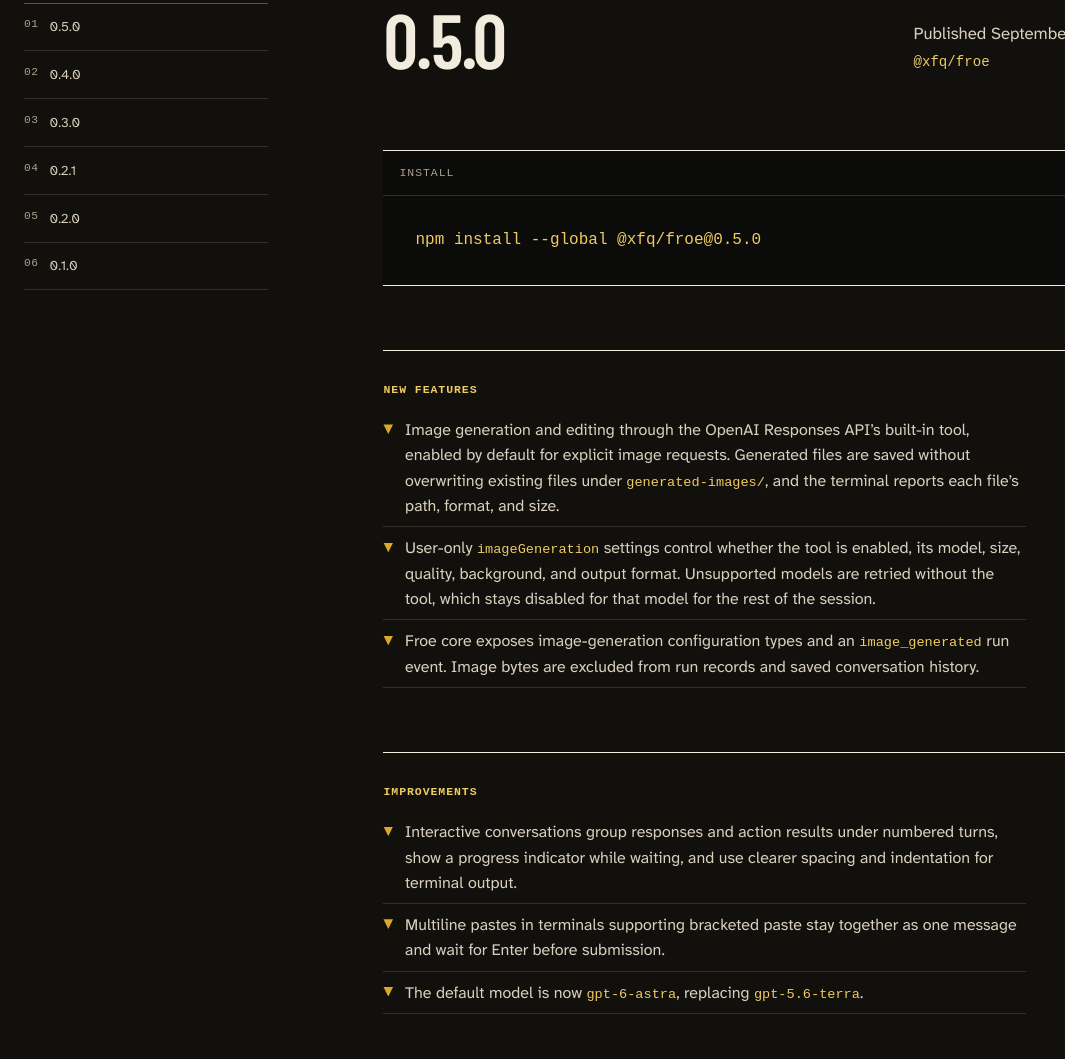
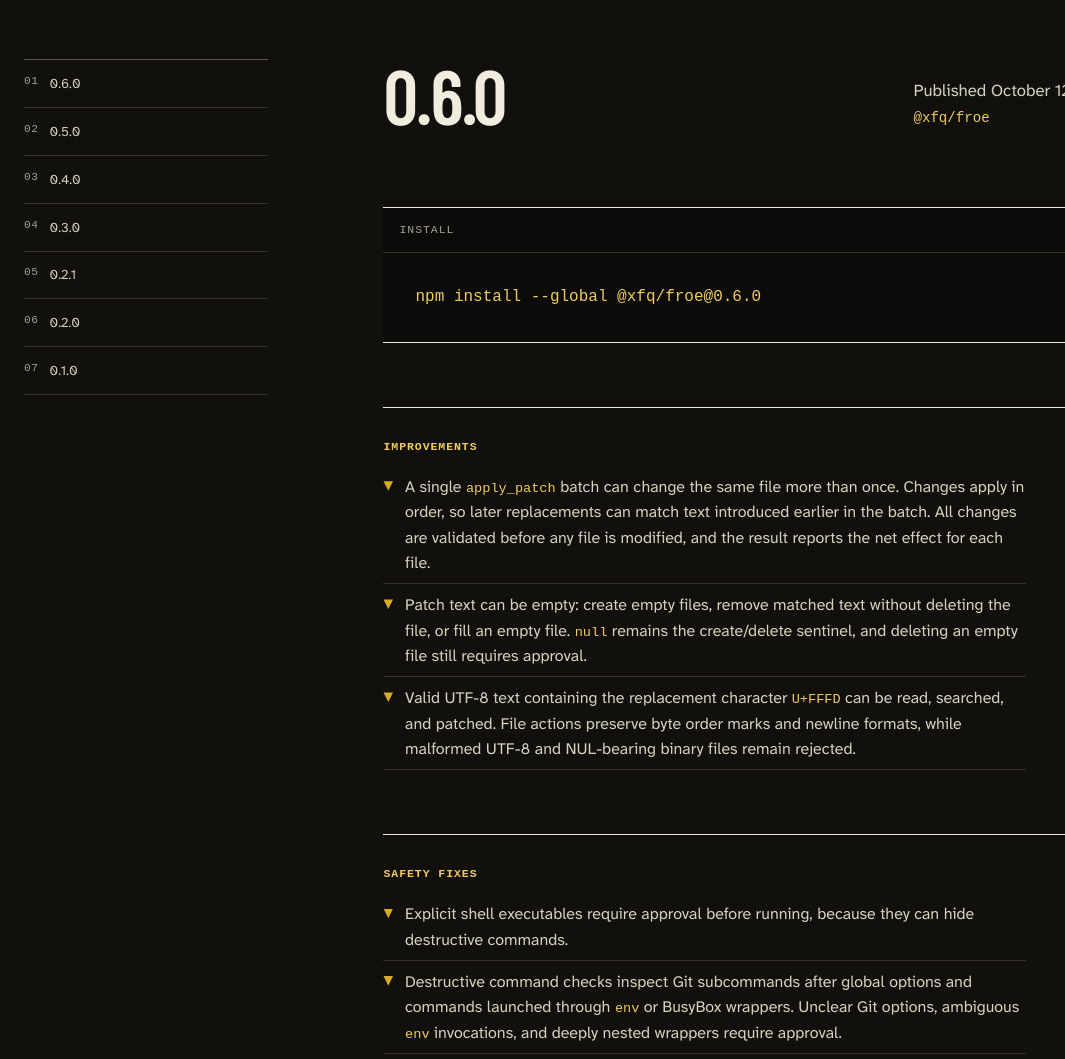
Before and after one commit to xfq/froe, a website: page site/changelog.html in a window 1280 px wide. Shown: the part 853-1912 px from the top of the page, without its empty margins (0-1065 px from the left). Drawn offline with Linux system fonts and the light colour scheme.

Commit message:
chore: release v0.6.0

```diff
--- a/package.json
+++ b/package.json
@@ -1,6 +1,6 @@
 {
   "name": "@xfq/froe",
-  "version": "0.5.0",
+  "version": "0.6.0",
   "description": "An inspectable coding agent for work in a codebase.",
   "private": false,
   "publishConfig": {
--- a/site/changelog.html
+++ b/site/changelog.html
@@ -60,6 +60,7 @@
           <nav class="reference-index" aria-label="On this page">
             <p>On this page</p>
             <ol>
+              <li><a href="#v0-6-0">0.6.0</a></li>
               <li><a href="#v0-5-0">0.5.0</a></li>
               <li><a href="#v0-4-0">0.4.0</a></li>
               <li><a href="#v0-3-0">0.3.0</a></li>
@@ -73,15 +74,73 @@
 
       <div class="shell reference-layout">
         <aside class="reference-rail" aria-label="Release versions">
-          <a href="#v0-5-0">01 <span>0.5.0</span></a>
-          <a href="#v0-4-0">02 <span>0.4.0</span></a>
-          <a href="#v0-3-0">03 <span>0.3.0</span></a>
-          <a href="#v0-2-1">04 <span>0.2.1</span></a>
-          <a href="#v0-2-0">05 <span>0.2.0</span></a>
-          <a href="#v0-1-0">06 <span>0.1.0</span></a>
+          <a href="#v0-6-0">01 <span>0.6.0</span></a>
+          <a href="#v0-5-0">02 <span>0.5.0</span></a>
+          <a href="#v0-4-0">03 <span>0.4.0</span></a>
+          <a href="#v0-3-0">04 <span>0.3.0</span></a>
+          <a href="#v0-2-1">05 <span>0.2.1</span></a>
+          <a href="#v0-2-0">06 <span>0.2.0</span></a>
+          <a href="#v0-1-0">07 <span>0.1.0</span></a>
         </aside>
 
         <div class="reference-content">
+          <section class="reference-section" id="v0-6-0">
+            <div class="reference-heading">
+              <h2>0.6.0</h2>
+              <p>
+                Published <time datetime="2026-10-12">October 12, 2026</time>
+                &middot; npm package <code>@xfq/froe</code>
+              </p>
+            </div>
+
+            <div class="usage-terminal" aria-label="Install Froe 0.6.0">
+              <span>Install</span>
+              <code>npm install --global @xfq/froe@0.6.0</code>
+            </div>
+
+            <div class="release-list">
+              <h3>Improvements</h3>
+              <ul>
+                <li>
+                  A single <code>apply_patch</code> batch can change the same
+                  file more than once. Changes apply in order, so later
+                  replacements can match text introduced earlier in the batch.
+                  All changes are validated before any file is modified, and
+                  the result reports the net effect for each file.
+                </li>
+                <li>
+                  Patch text can be empty: create empty files, remove matched
+                  text without deleting the file, or fill an empty file.
+                  <code>null</code> remains the create/delete sentinel, and
+                  deleting an empty file still requires approval.
+                </li>
+                <li>
+                  Valid UTF-8 text containing the replacement character
+                  <code>U+FFFD</code> can be read, searched, and patched. File
+                  actions preserve byte order marks and newline formats, while
+                  malformed UTF-8 and NUL-bearing binary files remain rejected.
+                </li>
+              </ul>
+            </div>
+
+            <div class="release-list">
+              <h3>Safety fixes</h3>
+              <ul>
+                <li>
+                  Explicit shell executables require approval before running,
+                  because they can hide destructive commands.
+                </li>
+                <li>
+                  Destructive command checks inspect Git subcommands after
+                  global options and commands launched through <code>env</code>
+                  or BusyBox wrappers. Unclear Git options, ambiguous
+                  <code>env</code> invocations, and deeply nested wrappers
+                  require approval.
+                </li>
+              </ul>
+            </div>
+          </section>
+
           <section class="reference-section" id="v0-5-0">
             <div class="reference-heading">
               <h2>0.5.0</h2>
```
